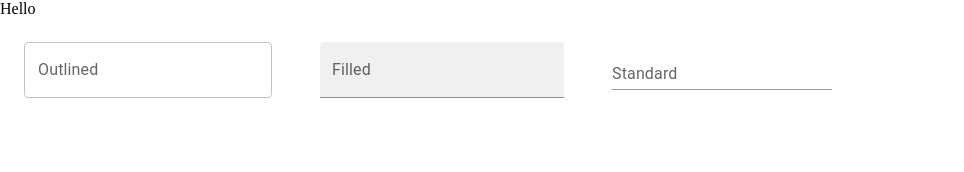
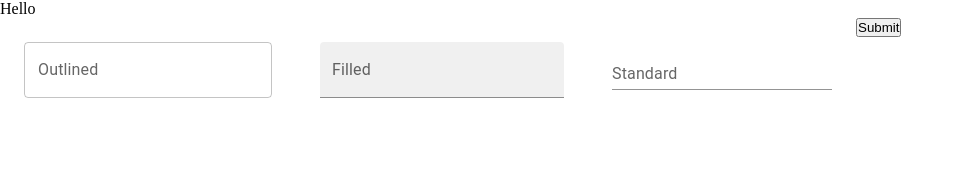
Before and after one commit to sharmasuper/MetrialUI_totrial, a React (Vite) app: page / in a window 1280 px wide. Shown: the top 172 px of the page, without its empty margins (0-964 px from the left). Built offline with nearby package versions, Linux system fonts and the light colour scheme.

Commit message:
formHandling

```diff
--- a/src/Test.jsx
+++ b/src/Test.jsx
@@ -2,15 +2,36 @@ import React, { useState } from 'react';
 import TextField from '@mui/material/TextField'
 import { Typography } from '@mui/material';
 function Test() {
-    const [Name,setname] = useState("")
+   const [inputs,setInputs] = useState({
+    name:"",
+    email:"",
+    passworld:""
+   })
 
+   const handleChange = (e) =>{
+    setInputs((predata)=>({
+        ...predata,
+        [e.target.name] : e.target.value
+
+    }))
+
+   }
+
+ const handleSubmit = (e) =>{
+ e.preventDefault();
+ console.log(inputs)
+
+
+ }
   return (
    <div>
+ <form onSubmit={handleSubmit}>
+<TextField type={'text'} value={inputs.name} name='name' onChange={handleChange} sx={{margin:3}} id="outlined-basic" label="Outlined" variant="outlined" />
+      <TextField type={"email"}  name='email' value={inputs.email} onChange={handleChange} sx={{margin:3}} id="filled-basic" label="Filled" variant="filled" />
+      <TextField type={'password'} name='passworld' value={inputs.passworld} onChange={handleChange} sx={{margin:3}} id="standard-basic" label="Standard" variant="standard" />
 
-<TextField type={'text'} value={Name} onChange={(e)=>setname(e.target.value)} sx={{margin:3}} id="outlined-basic" label="Outlined" variant="outlined" />
-      <TextField type={"email"}  sx={{margin:3}} id="filled-basic" label="Filled" variant="filled" />
-      <TextField type={'password'} sx={{margin:3}} id="standard-basic" label="Standard" variant="standard" />
-      <Typography>{Name}</Typography>
+     <button type='submit'>Submit</button>
+      </form>
    </div>
   );
 }
```
